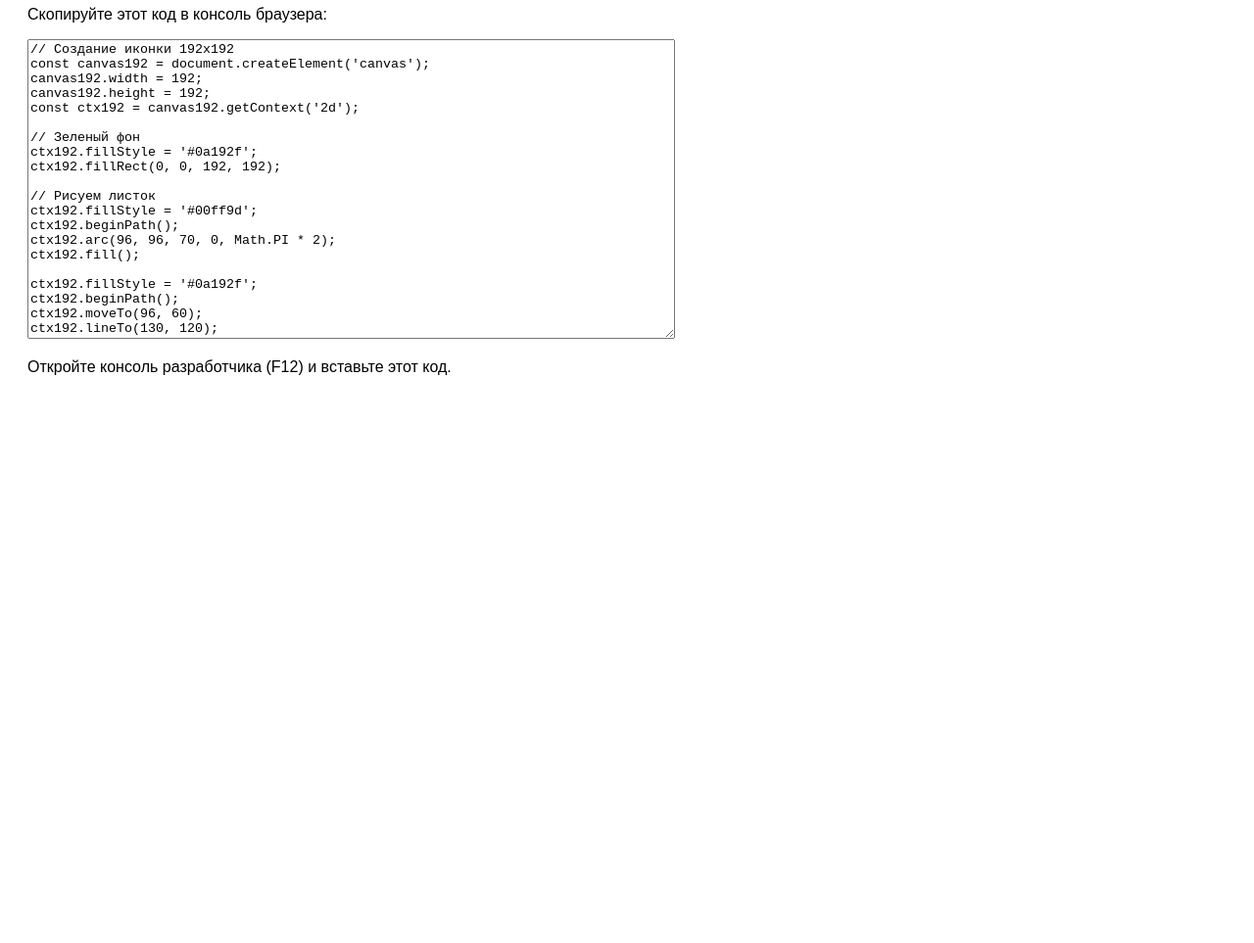
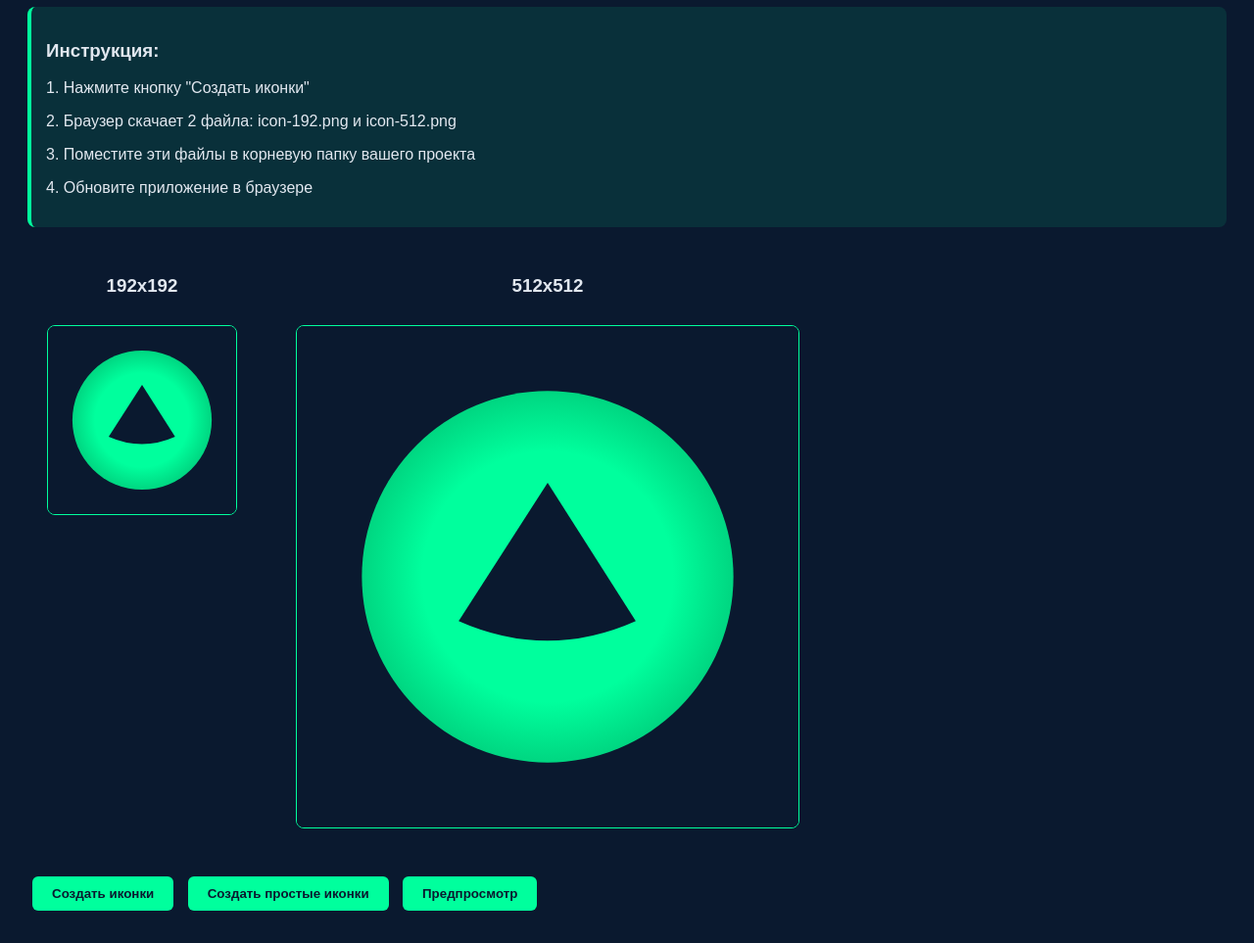
Before and after one commit to zhesny/ecogrow-webapp, a website: page generate-icons.html in a window 1280 px wide. Shown: the part 102-1065 px from the top of the page at 98% size. Before the commit the page ends 800 px from the top, so only its background shows below. Drawn offline with Linux system fonts and the light colour scheme.

Commit message:
Update generate-icons.html

```diff
--- a/generate-icons.html
+++ b/generate-icons.html
@@ -1,78 +1,194 @@
 <!DOCTYPE html>
 <html>
 <head>
-    <title>Генератор иконок</title>
+    <title>Генератор иконок для EcoGrow</title>
     <style>
-        body { font-family: sans-serif; padding: 20px; }
-        canvas { border: 1px solid #ccc; margin: 10px; }
+        body {
+            font-family: sans-serif;
+            padding: 20px;
+            background: #0a192f;
+            color: #e2e8f0;
+        }
+        canvas {
+            border: 1px solid #00ff9d;
+            margin: 10px;
+            border-radius: 8px;
+        }
+        .canvas-container {
+            display: flex;
+            flex-wrap: wrap;
+            gap: 20px;
+            margin: 20px 0;
+        }
+        .icon-preview {
+            text-align: center;
+            margin: 10px;
+        }
+        button {
+            background: #00ff9d;
+            color: #0a192f;
+            border: none;
+            padding: 10px 20px;
+            border-radius: 6px;
+            cursor: pointer;
+            font-weight: bold;
+            margin: 5px;
+            transition: all 0.3s;
+        }
+        button:hover {
+            background: #00cc7a;
+            transform: translateY(-2px);
+        }
+        .instructions {
+            background: rgba(0, 255, 157, 0.1);
+            padding: 15px;
+            border-radius: 8px;
+            margin: 20px 0;
+            border-left: 4px solid #00ff9d;
+        }
     </style>
 </head>
 <body>
-    <h1>Генератор иконок для EcoGrow</h1>
-    <p>Скопируйте этот код в консоль браузера:</p>
-    <textarea id="code" rows="20" cols="80" readonly>
-// Создание иконки 192x192
-const canvas192 = document.createElement('canvas');
-canvas192.width = 192;
-canvas192.height = 192;
-const ctx192 = canvas192.getContext('2d');
+    <h1>🌱 Генератор иконок для EcoGrow</h1>
 
-// Зеленый фон
-ctx192.fillStyle = '#0a192f';
-ctx192.fillRect(0, 0, 192, 192);
+    <div class="instructions">
+        <h3>Инструкция:</h3>
+        <p>1. Нажмите кнопку "Создать иконки"</p>
+        <p>2. Браузер скачает 2 файла: icon-192.png и icon-512.png</p>
+        <p>3. Поместите эти файлы в корневую папку вашего проекта</p>
+        <p>4. Обновите приложение в браузере</p>
+    </div>
 
-// Рисуем листок
-ctx192.fillStyle = '#00ff9d';
-ctx192.beginPath();
-ctx192.arc(96, 96, 70, 0, Math.PI * 2);
-ctx192.fill();
+    <div class="canvas-container">
+        <div class="icon-preview">
+            <h3>192x192</h3>
+            <canvas id="canvas192" width="192" height="192"></canvas>
+        </div>
 
-ctx192.fillStyle = '#0a192f';
-ctx192.beginPath();
-ctx192.moveTo(96, 60);
-ctx192.lineTo(130, 120);
-ctx192.lineTo(62, 120);
-ctx192.closePath();
-ctx192.fill();
+        <div class="icon-preview">
+            <h3>512x512</h3>
+            <canvas id="canvas512" width="512" height="512"></canvas>
+        </div>
+    </div>
 
-// Преобразуем в data URL
-const icon192 = canvas192.toDataURL('image/png');
-const link192 = document.createElement('a');
-link192.download = 'icon-192.png';
-link192.href = icon192;
-link192.click();
+    <div>
+        <button onclick="generateIcons()">Создать иконки</button>
+        <button onclick="generateSimpleIcons()">Создать простые иконки</button>
+        <button onclick="previewIcons()">Предпросмотр</button>
+    </div>
 
-// Создание иконки 512x512
-const canvas512 = document.createElement('canvas');
-canvas512.width = 512;
-canvas512.height = 512;
-const ctx512 = canvas512.getContext('2d');
+    <script>
+        function drawIcon(ctx, size, simple = false) {
+            // Очищаем канвас
+            ctx.clearRect(0, 0, size, size);
 
-ctx512.fillStyle = '#0a192f';
-ctx512.fillRect(0, 0, 512, 512);
+            // Фон
+            ctx.fillStyle = '#0a192f';
+            ctx.fillRect(0, 0, size, size);
 
-ctx512.fillStyle = '#00ff9d';
-ctx512.beginPath();
-ctx512.arc(256, 256, 180, 0, Math.PI * 2);
-ctx512.fill();
+            if (simple) {
+                // Простая версия: просто зеленый круг
+                ctx.fillStyle = '#00ff9d';
+                ctx.beginPath();
+                ctx.arc(size/2, size/2, size/3, 0, Math.PI * 2);
+                ctx.fill();
 
-ctx512.fillStyle = '#0a192f';
-ctx512.beginPath();
-ctx512.moveTo(256, 150);
-ctx512.lineTo(350, 320);
-ctx512.lineTo(162, 320);
-ctx512.closePath();
-ctx512.fill();
+                // Листок (треугольник)
+                ctx.fillStyle = '#0a192f';
+                ctx.beginPath();
+                ctx.moveTo(size/2, size/3);
+                ctx.lineTo(size/1.5, size/1.6);
+                ctx.lineTo(size/3, size/1.6);
+                ctx.closePath();
+                ctx.fill();
+            } else {
+                // Сложная версия: градиентный круг
+                const gradient = ctx.createRadialGradient(
+                    size/2, size/2, size/4,
+                    size/2, size/2, size/2.5
+                );
+                gradient.addColorStop(0, '#00ff9d');
+                gradient.addColorStop(1, '#00cc7a');
 
-const icon512 = canvas512.toDataURL('image/png');
-const link512 = document.createElement('a');
-link512.download = 'icon-512.png';
-link512.href = icon512;
-link512.click();
+                ctx.fillStyle = gradient;
+                ctx.beginPath();
+                ctx.arc(size/2, size/2, size/2.7, 0, Math.PI * 2);
+                ctx.fill();
 
-console.log('Иконки созданы!');
-    </textarea>
+                // Стилизованный листок
+                ctx.fillStyle = '#0a192f';
+                ctx.beginPath();
+                ctx.moveTo(size/2, size/3.2);
+                ctx.lineTo(size/1.48, size/1.7);
+                ctx.quadraticCurveTo(size/2, size/1.5, size/3.1, size/1.7);
+                ctx.closePath();
+                ctx.fill();
+            }
+        }
 
-    <p>Откройте консоль разработчика (F12) и вставьте этот код.</p>
+        function generateIcons() {
+            // 192x192
+            const canvas192 = document.getElementById('canvas192');
+            const ctx192 = canvas192.getContext('2d');
+            drawIcon(ctx192, 192);
+
+            const link192 = document.createElement('a');
+            link192.download = 'icon-192.png';
+            link192.href = canvas192.toDataURL('image/png');
+            link192.click();
+
+            // 512x512
+            const canvas512 = document.getElementById('canvas512');
+            const ctx512 = canvas512.getContext('2d');
+            drawIcon(ctx512, 512);
+
+            const link512 = document.createElement('a');
+            link512.download = 'icon-512.png';
+            link512.href = canvas512.toDataURL('image/png');
+            link512.click();
+
+            alert('Иконки созданы! Файлы скачаны.');
+        }
+
+        function generateSimpleIcons() {
+            // Простые иконки
+            const canvas192 = document.getElementById('canvas192');
+            const ctx192 = canvas192.getContext('2d');
+            drawIcon(ctx192, 192, true);
+
+            const link192 = document.createElement('a');
+            link192.download = 'icon-192-simple.png';
+            link192.href = canvas192.toDataURL('image/png');
+            link192.click();
+
+            const canvas512 = document.getElementById('canvas512');
+            const ctx512 = canvas512.getContext('2d');
+            drawIcon(ctx512, 512, true);
+
+            const link512 = document.createElement('a');
+            link512.download = 'icon-512-simple.png';
+            link512.href = canvas512.toDataURL('image/png');
+            link512.click();
+
+            alert('Простые иконки созданы!');
+        }
+
+        function previewIcons() {
+            const canvas192 = document.getElementById('canvas192');
+            const ctx192 = canvas192.getContext('2d');
+            drawIcon(ctx192, 192);
+
+            const canvas512 = document.getElementById('canvas512');
+            const ctx512 = canvas512.getContext('2d');
+            drawIcon(ctx512, 512);
+
+            alert('Предпросмотр обновлен!');
+        }
+
+        // Инициализация при загрузке
+        window.onload = function() {
+            previewIcons();
+        };
+    </script>
 </body>
 </html>
```
